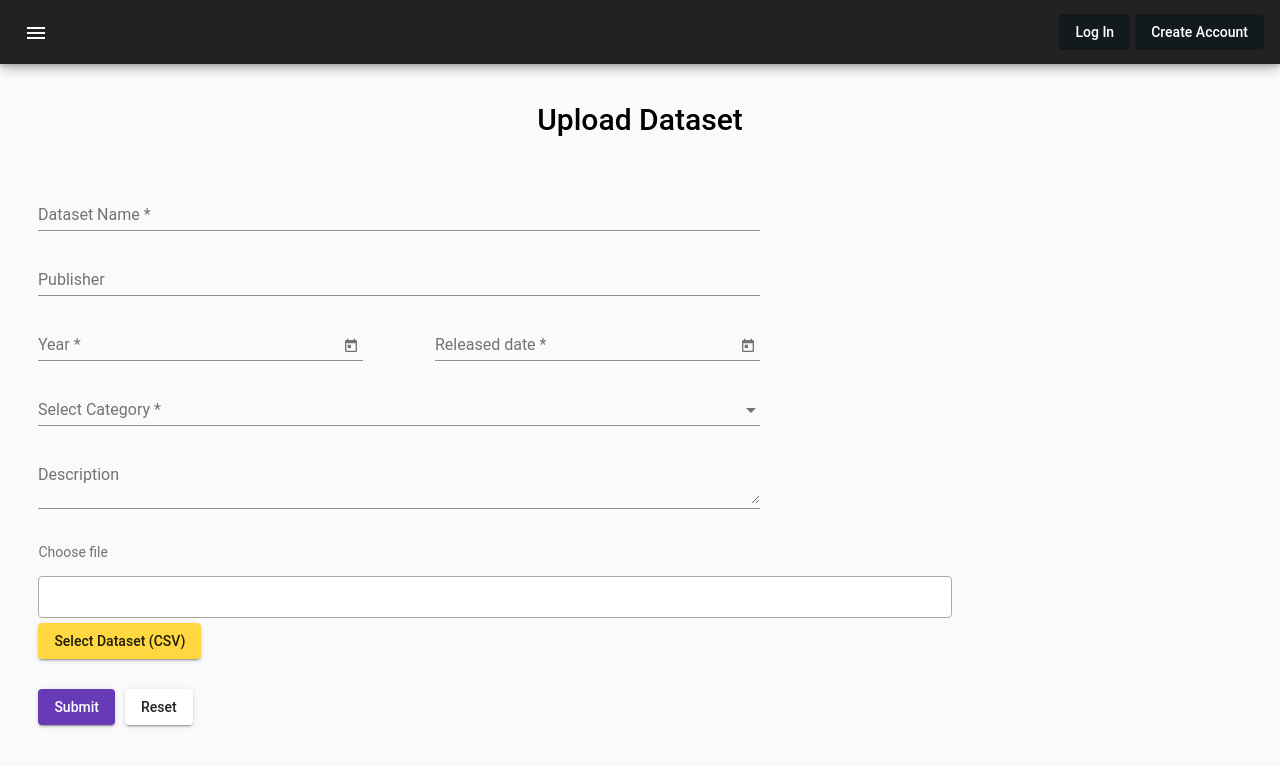
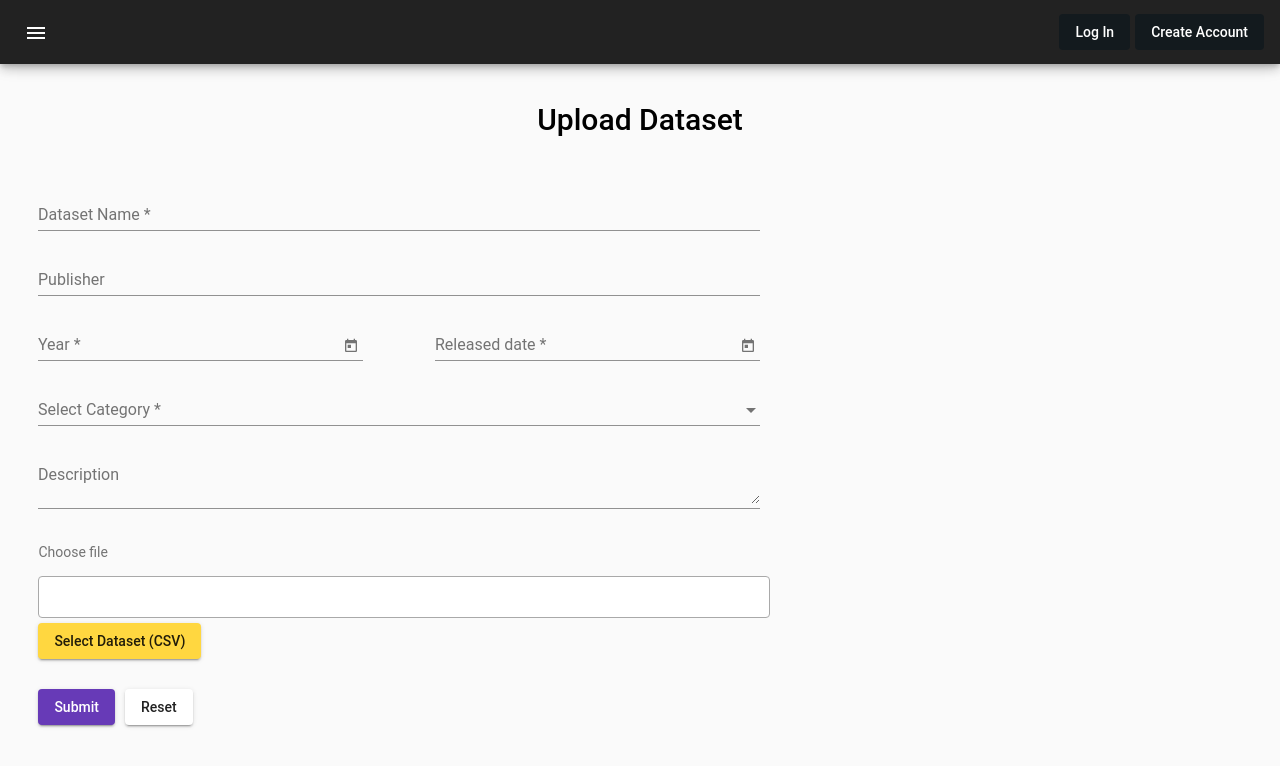
Before and after one commit to SavidyaXCVIII/Data-Visualization-and-Prediction-Portal, an Angular app in the folder frontend/: page /upload-dataset in a window 1280 px wide. Shown: the top 766 px of the page. Built offline with nearby package versions, Linux system fonts and the light colour scheme.

Commit message:
Updated form width

```diff
--- a/frontend/src/app/modules/upload-dataset/upload/upload.component.css
+++ b/frontend/src/app/modules/upload-dataset/upload/upload.component.css
@@ -20,7 +20,7 @@ mat-form-field {
   width: 60%;
 }
 mat-card{
-  width: 110vh;
+  width: 58%;
   height: 1vh;
   border: 1px solid #A9A9A9;
   box-shadow: none !important;
```
